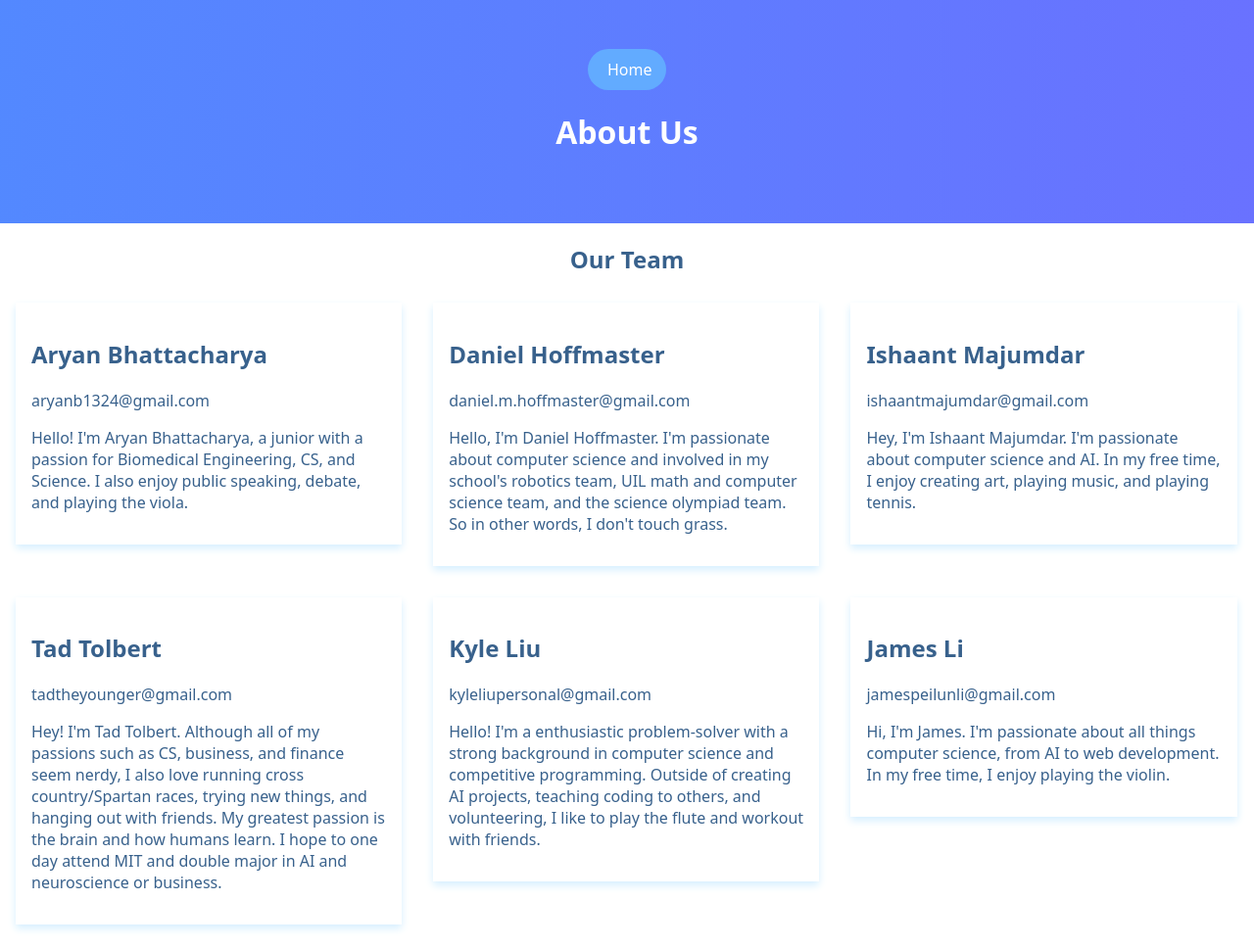
After one commit to jamespeilunli/clarity-ai, a Flask app: page /about-us in a window 1280 px wide. The commit adds this page. Shown: the whole page at 98% size. Run offline with Flask 3, Linux system fonts and the light colour scheme; parts of the project's set-up code (start-up, migrations or seed data) failed here and were passed over.

Commit message:
about us page

```diff
--- a/app.py
+++ b/app.py
@@ -8,6 +8,10 @@ app = Flask(__name__)
 @app.route('/')
 def index():
     return render_template('index.html')
+
+@app.route('/about-us')
+def about_us():
+    return render_template('about_us.html')
 
 @app.route('/results')
 def output_display():
--- /dev/null
+++ b/static/styles/about_us.css
@@ -0,0 +1,158 @@
+body {
+    font-family: Untitled Sans, system-ui, -apple-system, BlinkMacSystemFont,
+        Segoe UI, Roboto, Oxygen, Ubuntu, Cantarell, Open Sans, Helvetica Neue,
+        sans-serif;
+    margin: 0;
+  }
+
+  :root {
+    --primary-color: #8e4cff;
+    --secondary-color: #35a7ff;
+    --accent-color: #ffffff;
+    --background-text-color: #38618c;
+    --highlight-color: #38618c;
+    --background-color: #d6efff;
+    --card-color: #ffffff;
+    --text-light: #35a7ff;
+    --color-1: #38618c;
+    --title-color: var(--highlight-color);
+    --text-color: var(--secondary-color);
+    --header-color: #0f0605;
+  }
+
+  html {
+    box-sizing: border-box;
+  }
+
+  *, *:before, *:after {
+    box-sizing: inherit;
+  }
+
+  .column {
+    float: left;
+    width: 33.3%;
+    margin-bottom: 16px;
+    padding: 0 8px;
+  }
+
+  .card {
+    box-shadow: 0 4px 8px 0 var(--background-color);
+    color: var(--background-text-color);
+    margin: 8px;
+  }
+
+  h2 {
+    color: var(--background-text-color);
+
+  }
+
+  .about-section {
+    padding: 50px;
+    text-align: center;
+    background: linear-gradient(270deg, var(--primary-color), var(--secondary-color));
+    background-size: 400% 400%;
+    animation: gradientAnimation 10s ease infinite;
+    color: white;
+  }
+
+  @keyframes gradientAnimation {
+    0% {
+      background-position: 0% 50%;
+    }
+    50% {
+      background-position: 100% 50%;
+    }
+    100% {
+      background-position: 0% 50%;
+    }
+  }
+
+  .container {
+    padding: 0 16px;
+  }
+
+  .container::after, .row::after {
+    content: "";
+    clear: both;
+    display: table;
+  }
+
+  .title {
+    color: var(--highlight-color);
+  }
+
+  .button {
+    border: none;
+    outline: 0;
+    display: inline-block;
+    padding: 8px;
+    color: white;
+    background-color: var(--secondary-color);
+    text-align: center;
+    cursor: pointer;
+    width: 100%;
+  }
+
+  .button:hover {
+    background-color: var(--background-text-color);
+    transition: background-color 0.3s, transform 0.3s;
+
+  }
+
+  @media screen and (max-width: 650px) {
+    .column {
+      width: 100%;
+      display: block;
+    }
+  }
+
+  .button-container {
+    display: flex;
+    justify-content: center;
+}
+
+.about-us-btn {
+
+    padding: 10px 20px;
+    font-size: 16px;
+    text-decoration: none;
+    border-radius: 100px;
+    transition: background-color 0.3s, transform 0.3s;
+}
+
+.about-us-btn:hover {
+    background-color: var(--background-text-color);
+    transform: scale(1.05);
+}
+
+        .card {
+            overflow: hidden;
+            transition: transform 0.3s ease;
+        }
+
+        .card:hover {
+            transform: scale(1.1);
+        }
+
+
+        .container {
+            padding: 16px;
+        }
+
+        .title {
+            color: grey;
+            font-size: 18px;
+        }
+
+        .button {
+    display: inline-block;
+    left: 50%;
+    padding: 10px 20px;
+    font-size: 16px;
+    color: var(--accent-color);
+    background-color: #62abff;
+    text-decoration: none;
+    border-radius: 100px;
+    transition: background-color 0.3s, transform 0.3s;
+    width: 5em;
+        }
--- /dev/null
+++ b/templates/about_us.html
@@ -0,0 +1,88 @@
+<!doctype html>
+<html lang="en">
+<head>
+    <meta charset="UTF-8">
+    <meta name="viewport" content="width=device-width, initial-scale=1.0">
+    <link rel="stylesheet" href="static/styles/about_us.css">
+    <style>
+
+    </style>
+    <title>About Us</title>
+</head>
+<body>
+
+<div class="about-section">
+
+
+  <a href="/" class="button">Home</a>
+    <h1>About Us</h1>
+</div>
+
+<h2 style="text-align:center">Our Team</h2>
+<div class="row">
+    <div class="column">
+        <div class="card">
+            <div class="container">
+                <h2>Aryan Bhattacharya</h2>
+                <p>aryanb1324@gmail.com</p>
+                <p>Hello! I'm Aryan Bhattacharya, a junior with a passion for Biomedical Engineering, CS, and Science. I also enjoy public speaking, debate, and playing the viola.</p>
+            </div>
+        </div>
+    </div>
+
+    <div class="column">
+        <div class="card">
+            <div class="container">
+                <h2>Daniel Hoffmaster</h2>
+                <p>daniel.m.hoffmaster@gmail.com</p>
+                <p>Hello, I'm Daniel Hoffmaster. I'm passionate about computer science and involved in my school's robotics team, UIL math and computer science team, and the science olympiad team. So in other words, I don't touch grass.</p>
+            </div>
+        </div>
+    </div>
+
+    <div class="column">
+        <div class="card">
+            <div class="container">
+                <h2>Ishaant Majumdar</h2>
+                <p>ishaantmajumdar@gmail.com</p>
+                <p>Hey, I'm Ishaant Majumdar. I'm passionate about computer science and AI. In my free time, I enjoy creating art, playing music, and playing tennis.</p>
+            </div>
+        </div>
+    </div>
+</div>
+
+<div class="row">
+    <div class="column">
+        <div class="card">
+            <div class="container">
+                <h2>Tad Tolbert</h2>
+                <p>tadtheyounger@gmail.com</p>
+                <p>Hey! I'm Tad Tolbert. Although all of my passions such as CS, business, and finance seem nerdy, I also love running cross country/Spartan races, trying new things, and hanging out with friends. My greatest passion is the brain and how humans learn. I hope to one day attend MIT and double major in AI and neuroscience or business.</p>
+            </div>
+        </div>
+    </div>
+
+    <div class="column">
+        <div class="card">
+            <div class="container">
+                <h2>Kyle Liu</h2>
+                <p>kyleliupersonal@gmail.com</p>
+                <p>
+                Hello! I'm a enthusiastic problem-solver with a strong background in computer science and competitive programming. Outside of creating AI projects, teaching coding to others, and volunteering, I like to play the flute and workout with friends.</p>
+            </div>
+        </div>
+    </div>
+
+    <div class="column">
+        <div class="card">
+            <div class="container">
+                <h2>James Li</h2>
+                <p>jamespeilunli@gmail.com</p>
+                <p>Hi, I'm James. I'm passionate about all things computer science, from AI to web development. In my free time, I enjoy playing the violin.</p>
+            </div>
+        </div>
+    </div>
+</div>
+
+</body>
+</html>
```
Also changed, not shown: templates/index.html (+3 -19 lines).
